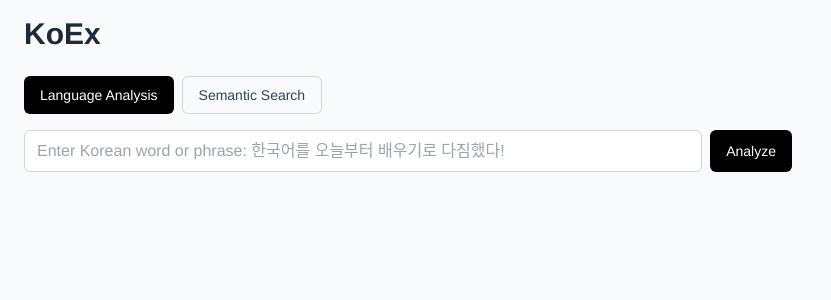
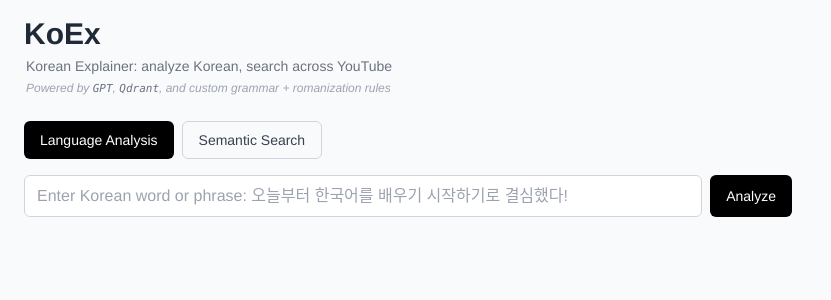
Before and after one commit to andknam/KoEx, a React (Vite) app in the folder frontend/: page / in a window 1280 px wide. Shown: the top 300 px of the page, without its empty margins (0-831 px from the left). Built offline with nearby package versions, Linux system fonts and the light colour scheme.

Commit message:
frontend adjustments

```diff
--- a/frontend/src/App.tsx
+++ b/frontend/src/App.tsx
@@ -4,12 +4,18 @@ export default function App() {
   return (
     <div className="min-h-screen w-full flex flex-col items-start px-6 py-4 bg-gray-50">
       <div className="w-full max-w-3xl space-y-6">
-        <header>
+        <header className="space-y-1">
           <h1 className="text-3xl font-bold text-gray-800">KoEx</h1>
-          {/* <p className="text-sm text-gray-500 mt-1"></p> */}
+          <p className="text-sm text-gray-500 pl-0.5">
+            Korean Explainer: analyze Korean, search across YouTube
+          </p>
+          <p className="text-xs italic text-gray-400 pl-0.5">
+            Powered by <code className="text-[11px] font-mono text-gray-500">GPT</code>,{' '}
+            <code className="text-[11px] font-mono text-gray-500">Qdrant</code>, and custom grammar + romanization rules
+          </p>
         </header>
 
-        <main>
+        <main className="w-full max-w-3xl mt-6">
           <Tabs />
         </main>
       </div>
--- a/frontend/src/components/Tabs.tsx
+++ b/frontend/src/components/Tabs.tsx
@@ -61,7 +61,7 @@ export default function Tabs() {
             }
             placeholder={
               mode === 'analyze'
-                ? 'Enter Korean word or phrase: 한국어를 오늘부터 배우기로 다짐했다!'
+                ? 'Enter Korean word or phrase: 오늘부터 한국어를 배우기 시작하기로 결심했다!'
                 : 'Enter a question: Why did he decide to start a brand?'
             }
             className="w-full border border-gray-300 rounded-md px-3 py-2 focus:outline-none focus:ring-2 focus:ring-black"
--- a/frontend/src/index.css
+++ b/frontend/src/index.css
@@ -2,6 +2,7 @@
 @tailwind components;
 @tailwind utilities;
 
+/* Override default Tailwind body font stack */
 body {
   font-family:
     Helvetica,
@@ -14,9 +15,11 @@ body {
     sans-serif;
 }
 
+/* Utility class to hide scrollbars */
 .scrollbar-none::-webkit-scrollbar {
   display: none;
 }
+
 .scrollbar-none {
   scrollbar-width: none;      /* Firefox */
   -ms-overflow-style: none;   /* IE 10+ */
```
Lines whose indentation alone changed are shown as unchanged.
